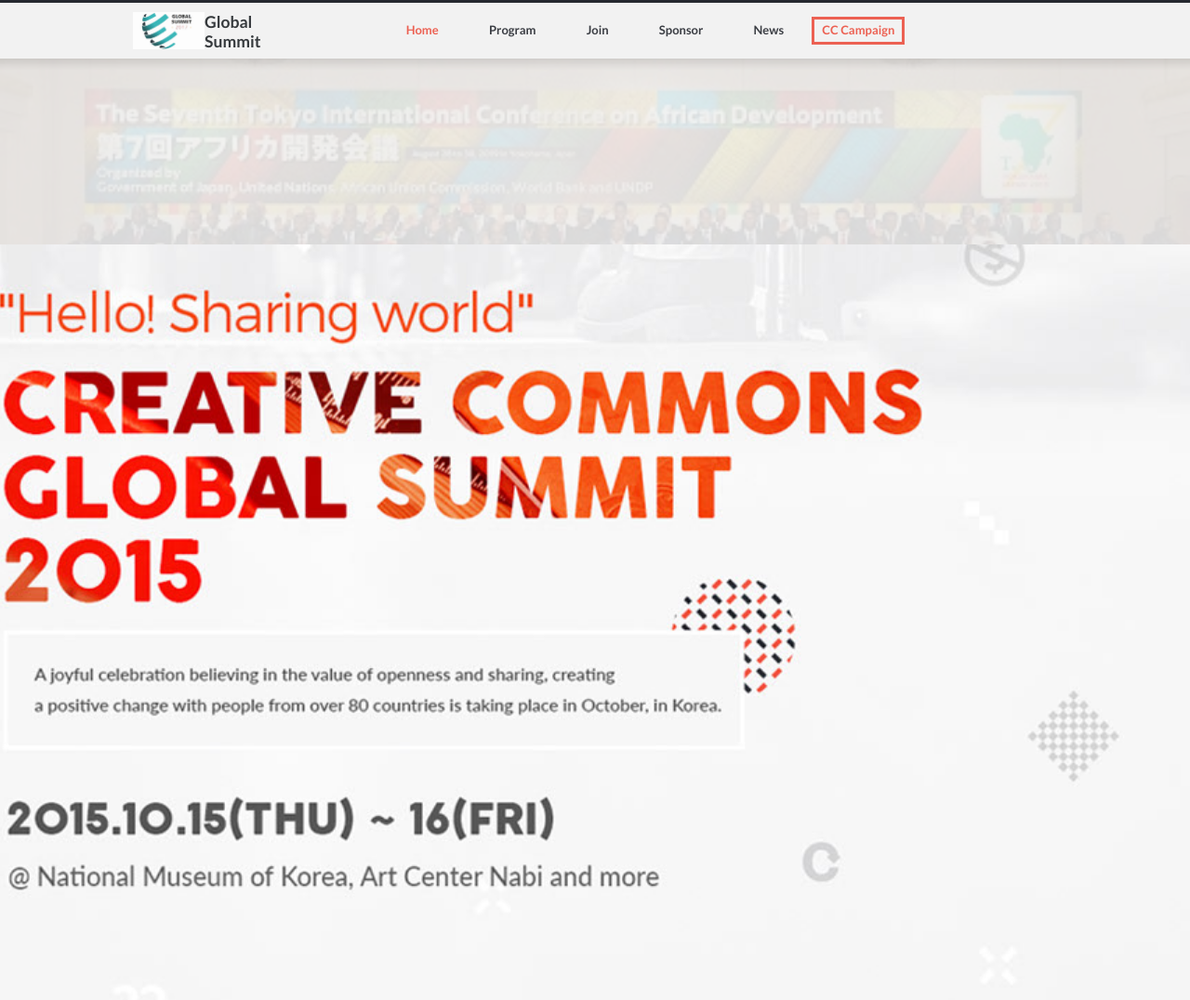
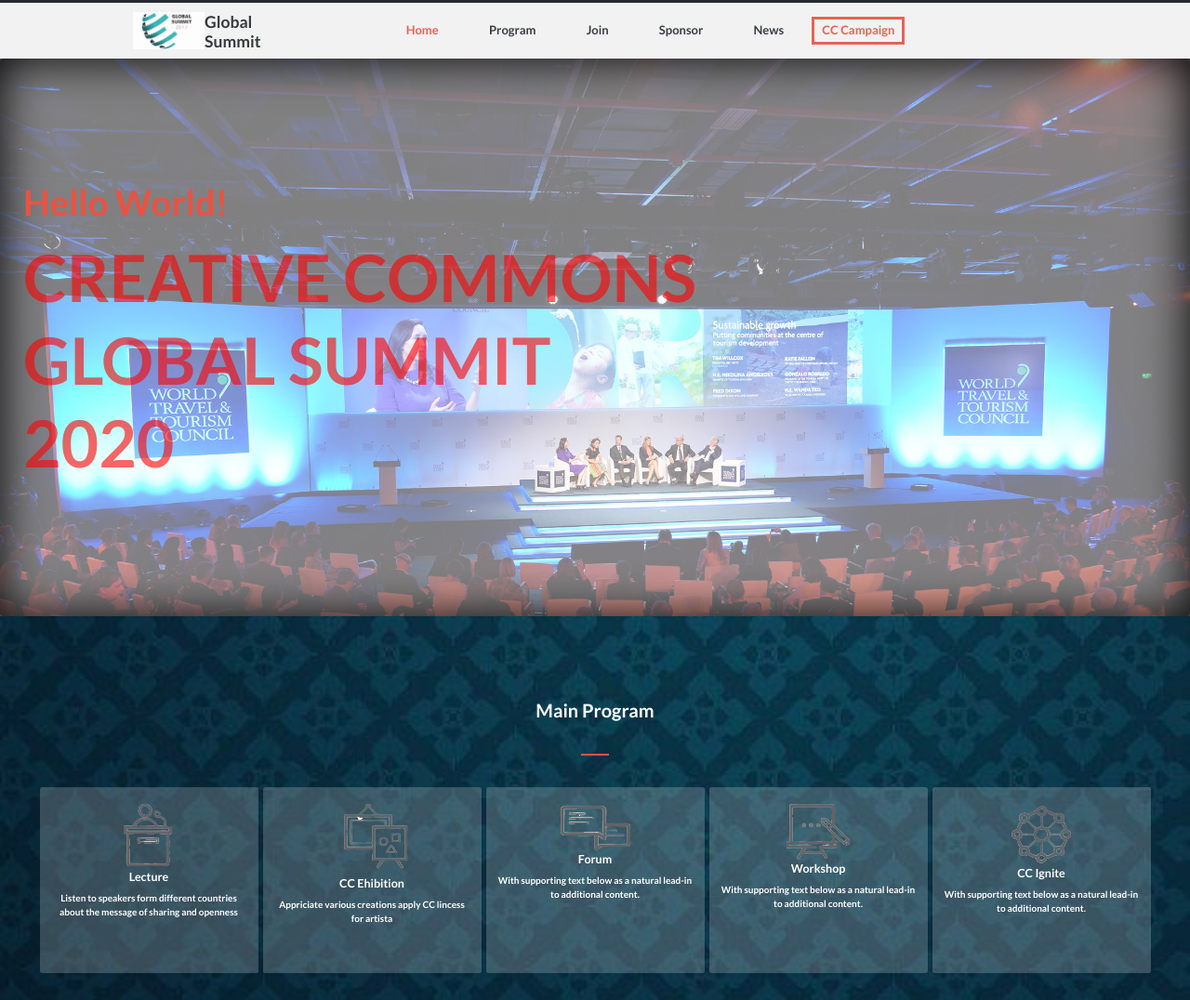
Before and after one commit to DickensJuma/HTML-CSS_Capstone-GlobalSummit, a plain HTML site: page index.html in a window 1280 px wide. Shown: the part 27-1103 px from the top of the page at 93% size. Drawn offline with nearby package versions, Linux system fonts and the light colour scheme.

Commit message:
corrected the top section

```diff
--- a/index.html
+++ b/index.html
@@ -86,12 +86,16 @@
         </span>
       </nav>
     </header>
-    <div class="main-header">
-      <div class="header"></div>
-      <div class="welcome mx -4">
-        <div class="disc"></div>
+
+    <section class="top-section">
+      <div class="bg-text">
+        <h2>Hello World!</h2>
+        <h1>CREATIVE COMMONS</h1>
+        <h1>GLOBAL SUMMIT</h1>
+        <h1>2020</h1>
       </div>
-    </div>
+    </section>
+
     <section
       class="main-page d-flex align-item-center justify-content-center flex-column"
     >
@@ -106,7 +110,7 @@
         class="main-programs d-flex align-items-center justify-content-center"
       >
         <div class="row main-row">
-          <div class="col m-1 p-0">
+          <div class="col col-xm-3 m-1 p-0">
             <div class="card">
               <div class="card-body">
                 <img src="./images/lecture.png" alt="" />
@@ -118,7 +122,7 @@
               </div>
             </div>
           </div>
-          <div class="col m-1 p-0">
+          <div class="col col-xm-3 m-1 p-0">
             <div class="card">
               <div class="card-body">
                 <img src="./images/exhibition.png" alt="" />
@@ -129,7 +133,7 @@
               </div>
             </div>
           </div>
-          <div class="col m-1 p-0">
+          <div class="col col-xm-3 m-1 p-0">
             <div class="card">
               <div class="card-body">
                 <img src="./images/forum.png" alt="" />
@@ -141,7 +145,7 @@
               </div>
             </div>
           </div>
-          <div class="col m-1 p-0">
+          <div class="col col-xm-3 m-1 p-0">
             <div class="card">
               <div class="card-body">
                 <img src="./images/workshop.png" alt="" />
@@ -153,7 +157,7 @@
               </div>
             </div>
           </div>
-          <div class="col m-1 p-0">
+          <div class="col col-xm-3 m-1 p-0">
             <div class="card">
               <div class="card-body">
                 <img src="./images/ignite.png" alt="" />
--- a/style.css
+++ b/style.css
@@ -74,21 +74,6 @@ nav {
   font-weight: 600;
 }
 
-.main-header {
-  height: 100%;
-}
-
-.header {
-  background: url("./images/unnamed.jpg") rgba(255, 255, 255, 0.5);
-  opacity: 0.1;
-  background-position: center;
-  background-repeat: no-repeat;
-  background-size: cover;
-  position: relative;
-  text-align: center;
-  height: 200px;
-}
-
 .header > h1 {
   height: 100px;
   width: 500px;
@@ -100,28 +85,13 @@ nav {
   opacity: 0.5;
 }
 
-.welcome {
-  background-image: url("./images/cover.png");
-  height: 100%;
-  background-position: center;
-  background-repeat: no-repeat;
-  background-size: cover;
-}
-
-.disc {
-  height: 900px;
-}
-
-.text {
-  color: #ec5242;
-}
-
 .main-page {
   background-image: url("./images/main-background.jpg");
   background-position: center;
   background-repeat: no-repeat;
   background-size: cover;
   height: 500px;
+  padding: 8pc 0;
 }
 
 .project-title {
@@ -175,7 +145,13 @@ nav {
 }
 
 .main-programs {
-  margin: 0 300px;
+  margin: auto;
+}
+
+.main-row {
+  display: flex;
+  justify-content: center;
+  margin: auto 40px;
 }
 
 .speaker {
@@ -194,6 +170,10 @@ nav {
   height: 100px;
   width: 200px;
   margin-top: 50px;
+}
+
+.top-section img {
+  vertical-align: middle;
 }
 
 .brands a img {
@@ -249,13 +229,11 @@ footer {
 
 .about-header p {
   text-transform: uppercase;
-  font-size: 250%;
+  font-size: 4rem;
   color: #ec5242;
-  font-weight: 900;
   text-align: center;
-  height: 100px;
-  width: 500px;
-  margin-top: 30px;
+  width: 700px;
+  margin-top: 10px;
 }
 
 .descriptions {
@@ -270,10 +248,9 @@ footer {
 .descriptions p {
   color: #272a31;
   font-size: 14px;
-  text-transform: lowercase;
   height: 50px;
   width: 600px;
-  padding: 0;
+  padding: 20px 5px;
   margin: 0;
 }
 
@@ -338,6 +315,8 @@ footer {
 
 .tickets {
   margin: auto;
+
+  /* padding: 1em; */
   border: 8px solid transparent;
   border-image:
     16
@@ -353,7 +332,7 @@ footer {
       transparent 4em
     );
   max-width: 70em;
-  font: 100%/1 "Baskerville", Palatino, serif;
+  font: 100%/1 Baskerville, Palatino, serif;
 }
 
 .table td {
@@ -387,3 +366,41 @@ button {
   margin: 50px 0;
   border: none;
 }
+
+.top-section {
+  background-color: #e9ecef;
+  border-radius: 4px;
+  background-image: url("./images/summit-1.jpg");
+  background-size: cover;
+  position: relative;
+  background-repeat: no-repeat;
+  max-width: 100%;
+  margin: 0 auto;
+  height: 600px;
+}
+
+.bg-text {
+  bottom: 0;
+  background: rgb(0, 0, 0);
+  background: rgba(255, 255, 255, 0.5); /* Black background with 0.7 opacity */
+
+  /* color: #f1f1f1; */
+  width: 100%;
+  height: 100%;
+  padding: 30px 10px 0 0;
+  box-shadow: 0 0 50px rgb(0, 0, 0) inset;
+}
+
+.bg-text h1 {
+  font-size: 7rem;
+  padding-left: 25px;
+  text-decoration: transparent;
+  color: rgba(255, 0, 0, 0.6);
+}
+
+.bg-text h2 {
+  font-size: 3.8rem;
+  padding: 90px 30px 0 25px;
+  line-height: 1.8;
+  color: #ec5242;
+}
```
Also changed, not shown: about.html (+6 -12 lines), images/summit-1.jpg (added), images/summit.jpeg (added), images/summit.jpg (added), 1 other file.
